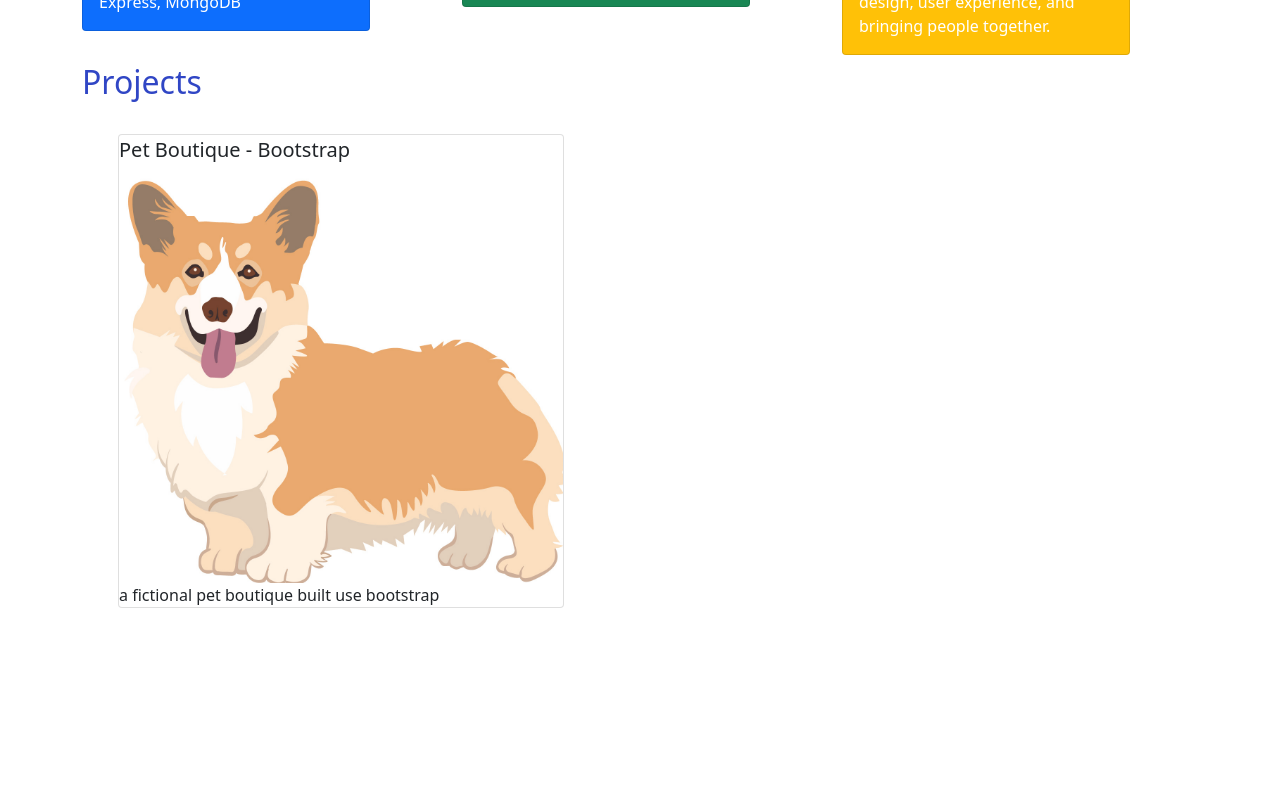
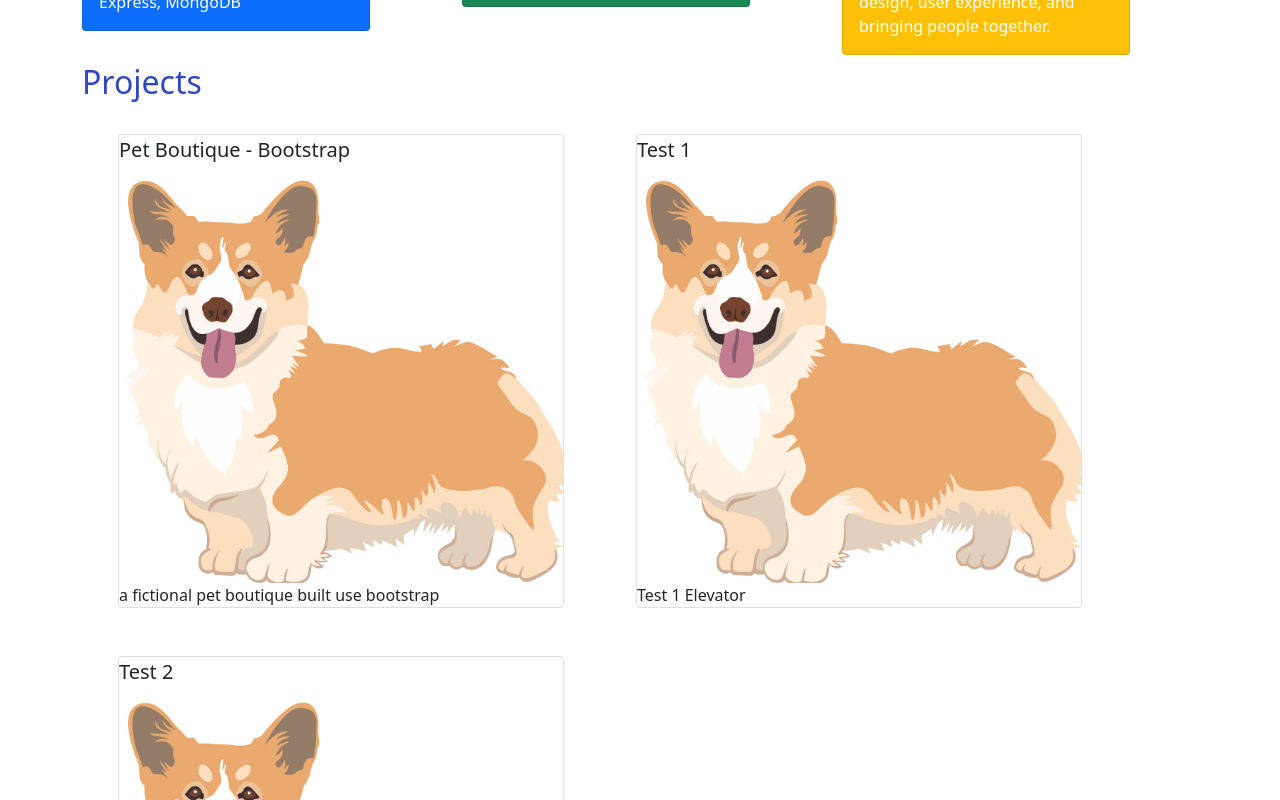
Before and after one commit to TylerWaugh01/Porfolio, a React (Create React App) app: page / in a window 1280 px wide. Shown: the part 660-1460 px from the top of the page. Before the commit the page ends 1292 px from the top, so only its background shows below. Built offline with nearby package versions, Linux system fonts and the light colour scheme.

Commit message:
Test Projects

```diff
--- a/src/app/shared/PROJECTS.js
+++ b/src/app/shared/PROJECTS.js
@@ -10,5 +10,25 @@ export const PROJECTS = [
         elevator: 'a fictional pet boutique built use bootstrap',
         description:
             'Doggo ipsum bork h*ck woofer boof heckin angery woofer, borkf most angery pupper I have ever seen. heck. Shoob very jealous pupper heckin yapper fluffer, shoober very jealous pupper much ruin diet, borkf doggorino adorable doggo. Puggorino blep many pats clouds heckin very good spot I am bekom fat, big ol tungg clouds wow very biscit porgo.'
+    },
+    {
+        id: 1,
+        name: 'Test 1',
+        image: corgi,
+        website: '',
+        featured: false,
+        elevator: 'Test 1 Elevator',
+        description:
+            'Test 1 description'
+    },
+    {
+        id: 2,
+        name: 'Test 2',
+        image: corgi,
+        website: '',
+        featured: false,
+        elevator: 'Test 2 elevator',
+        description:
+            'Test 2 description'
     }
 ];
```
